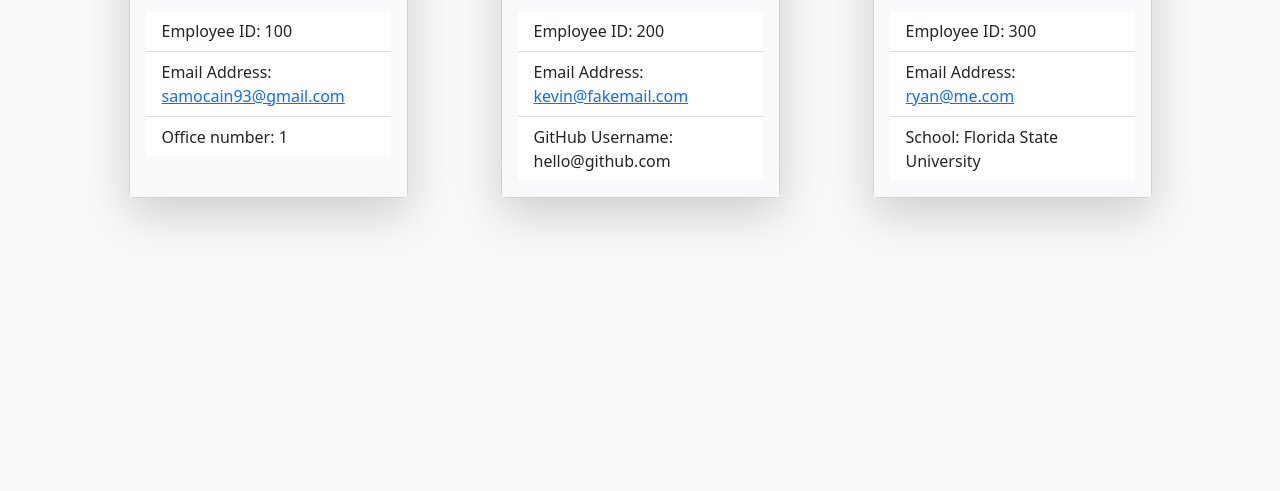
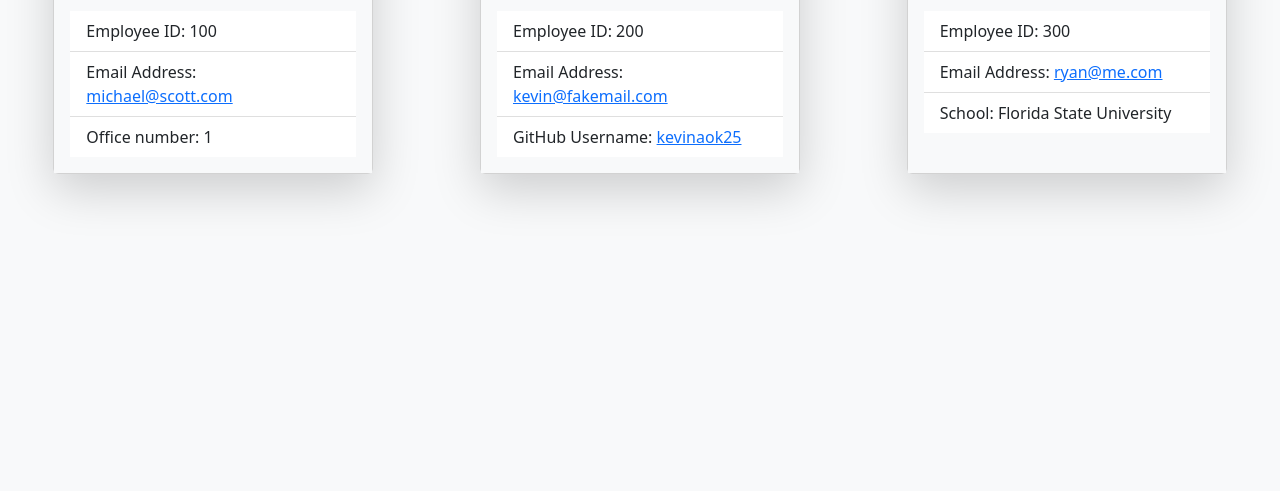
Before and after one commit to samocain93/Team-Profile-Generator, a website: page dist/team.html in a window 1280 px wide. Shown: the part 309-800 px from the top of the page. Drawn offline with nearby package versions, Linux system fonts and the light colour scheme.

Commit message:
finish card setup with html and styling

```diff
--- a/dist/style.css
+++ b/dist/style.css
@@ -1,4 +1,4 @@
 
 .card-header {
-    color: white
+    color: white;
 }
--- a/dist/team.html
+++ b/dist/team.html
@@ -14,21 +14,23 @@
       integrity="sha384-rbsA2VBKQhggwzxH7pPCaAqO46MgnOM80zW1RWuH61DGLwZJEdK2Kadq2F9CUG65"
       crossorigin="anonymous"
     />
-    <link rel="stylesheet" href="./style.css" />
+    <link rel="stylesheet" href="/dist/style.css" />
 
     <title>My Team</title>
   </head>
-  <body class="bg-light">
+
+  <body class="bg-light body">
     <div class="container-fluid">
       <div class="row">
         <header class="header bg-danger text-white p-5 text-center mb-5">
-          <h1>My Team</h1>
+          <h1><i class="fa-solid fa-house"></i> My Team</h1>
         </header>
       </div>
     </div>
 
     <main>
-      <div class="container d-flex col-12 justify-content-around">
+      <div class="row">
+        <div class="container d-flex flex-wrap col-12 justify-content-around">
           <div class="card col-3 m-3 mb-5 employee-card shadow-lg">
             <div class="card-header employee-header bg-primary">
               <h3 class="card-title p-1">Michael Scott</h3>
@@ -39,7 +41,10 @@
             <div class="card-body bg-light">
               <ul class="list-group list-group-flush bg-white">
                 <li class="list-group-item">Employee ID: 100</li>
-              <li class="list-group-item">Email Address: <a href="mailto:samocain93@gmail.com">samocain93@gmail.com</a></li>
+                <li class="list-group-item">
+                  Email Address:
+                  <a href="mailto:michael@scott.com">michael@scott.com</a>
+                </li>
                 <li class="list-group-item">Office number: 1</li>
               </ul>
             </div>
@@ -55,8 +60,16 @@
             <div class="card-body bg-light">
               <ul class="list-group list-group-flush bg-white">
                 <li class="list-group-item">Employee ID: 200</li>
-              <li class="list-group-item">Email Address: <a href="mailto:kevin@fakemail.com">kevin@fakemail.com</a></li>
-              <li class="list-group-item">GitHub Username: hello@github.com</li>
+                <li class="list-group-item">
+                  Email Address:
+                  <a href="mailto:kevin@fakemail.com">kevin@fakemail.com</a>
+                </li>
+                <li class="list-group-item">
+                  GitHub Username:
+                  <a href="https://github.com/kevinaok25" target="_blank"
+                    >kevinaok25</a
+                  >
+                </li>
               </ul>
             </div>
           </div>
@@ -71,9 +84,14 @@
             <div class="card-body bg-light">
               <ul class="list-group list-group-flush bg-white">
                 <li class="list-group-item">Employee ID: 300</li>
-              <li class="list-group-item">Email Address: <a href="mailto:ryan@me.com">ryan@me.com</a></li>
-              <li class="list-group-item">School: Florida State University</li>
+                <li class="list-group-item">
+                  Email Address: <a href="mailto:ryan@me.com">ryan@me.com</a>
+                </li>
+                <li class="list-group-item">
+                  School: Florida State University
+                </li>
               </ul>
+            </div>
           </div>
         </div>
       </div>
```
Lines whose indentation alone changed are shown as unchanged.
